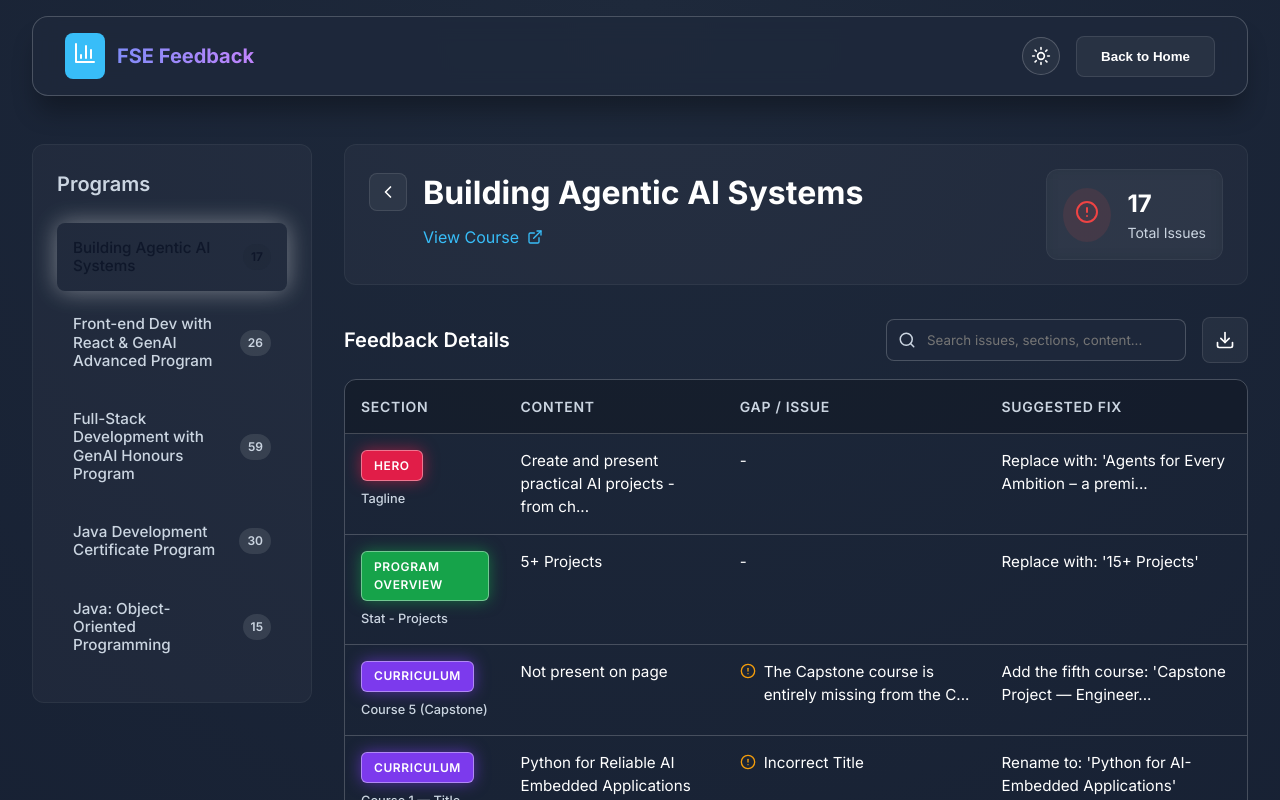
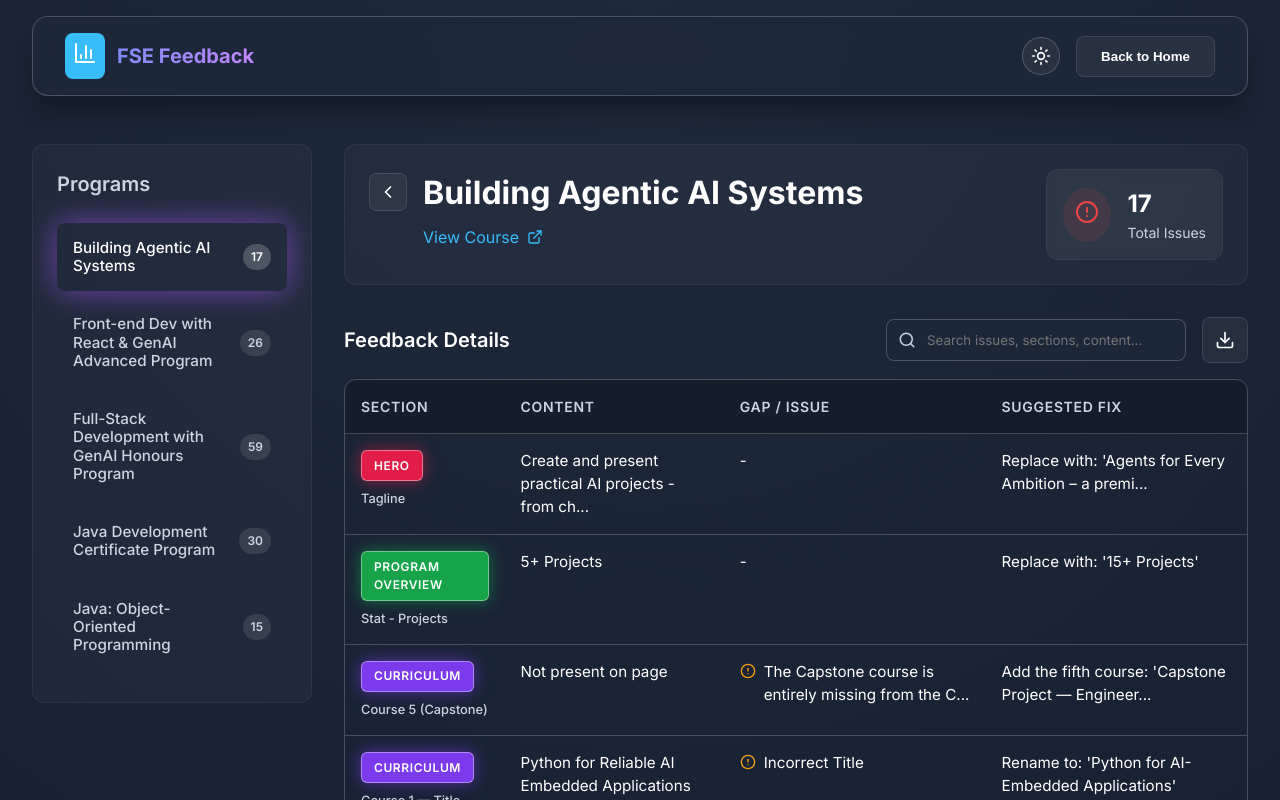
Before and after one commit to NanditaVora/website-feedback-dashboard, a React (Vite) app: page / in a window 1280 px wide. Both pictures are taken after a click on the button "Go to Dashboard". Shown: the top 800 px of the page. Built offline with nearby package versions, Linux system fonts and the light colour scheme.

Commit message:
style: High-visibility sidebar active state with purple glow

```diff
--- a/src/index.css
+++ b/src/index.css
@@ -217,16 +217,16 @@ body {
 }
 
 .nav-item.active {
-  background: #ffffff;
-  color: #0f172a; /* Dark text for maximum contrast */
+  background: linear-gradient(135deg, #6366f1, #a855f7);
+  color: #ffffff; /* Pure white text for clarity */
   font-weight: 800;
-  border-color: #ffffff;
-  box-shadow: 0 0 25px rgba(255, 255, 255, 0.4);
+  border-color: rgba(255, 255, 255, 0.5);
+  box-shadow: 0 0 30px rgba(168, 85, 247, 0.6);
 }
 
 .nav-item.active .badge {
-  background: rgba(15, 23, 42, 0.1);
-  color: #0f172a;
+  background: rgba(255, 255, 255, 0.2);
+  color: #ffffff;
 }
 
 .badge {
```
